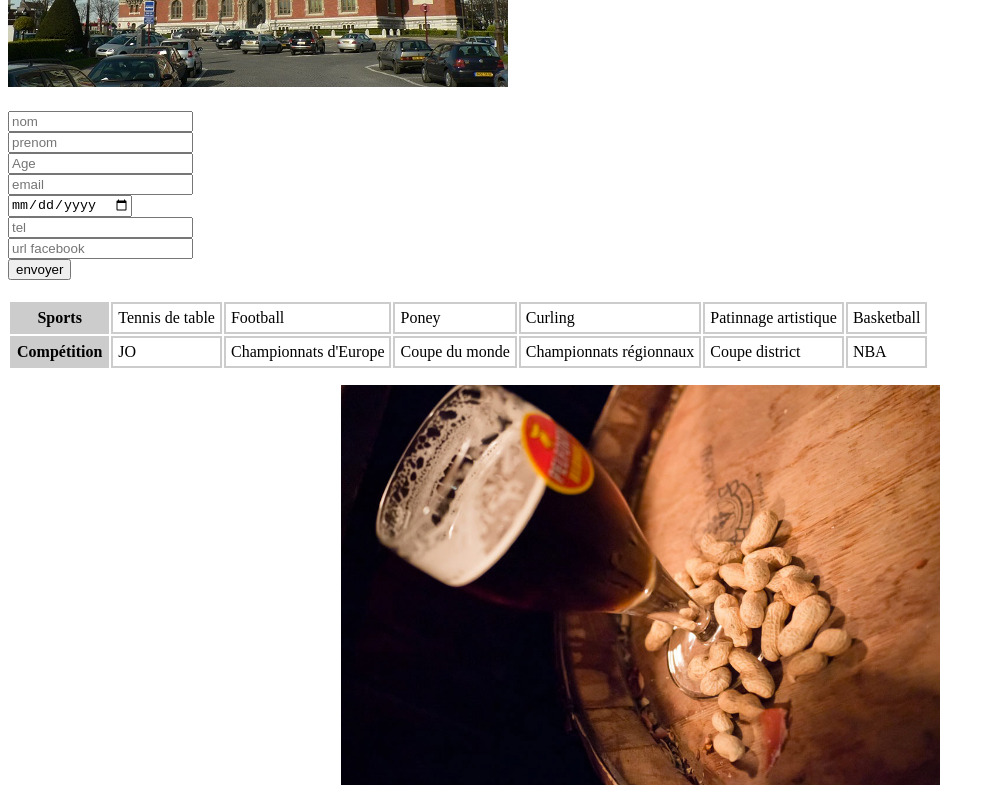
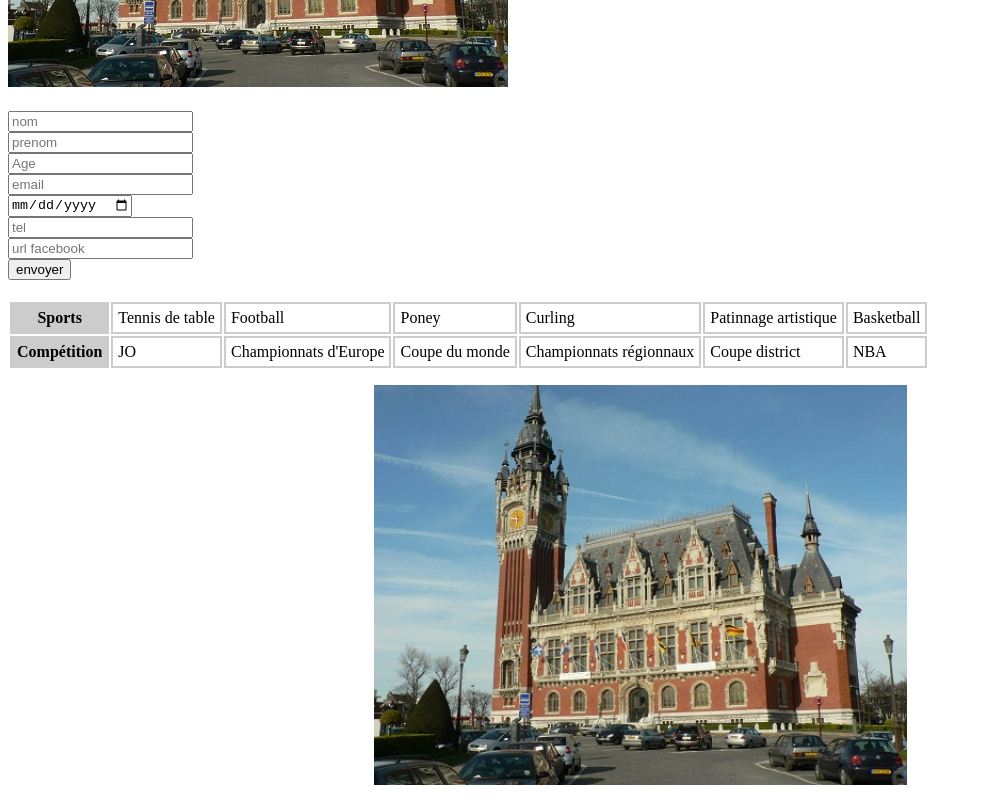
Before and after one commit to pepito5962/tp2, a plain HTML site: page index.html in a window 1280 px wide. Shown: the part 980-1780 px from the top of the page, without its empty margins (0-995 px from the left). Drawn offline with Linux system fonts and the light colour scheme.

Commit message:
test image biere

```diff
--- a/index.css
+++ b/index.css
@@ -69,7 +69,7 @@ th {
 }
 
 .biereimg{
-	background: url("image/biere.jpg");
+	background: url("image/calais.jpg");
 }
 .bgimg{
 	margin: 15px;
```
